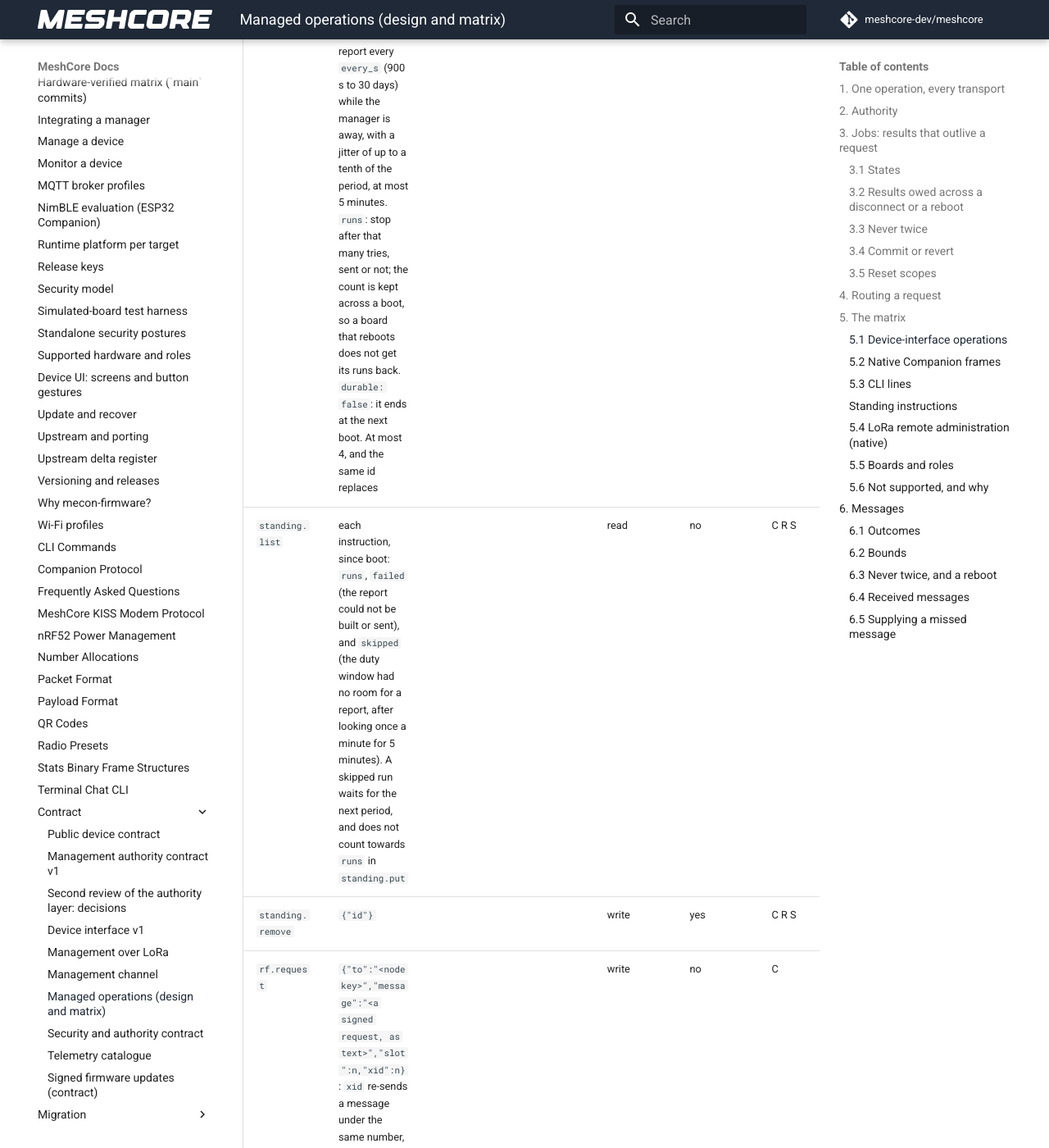
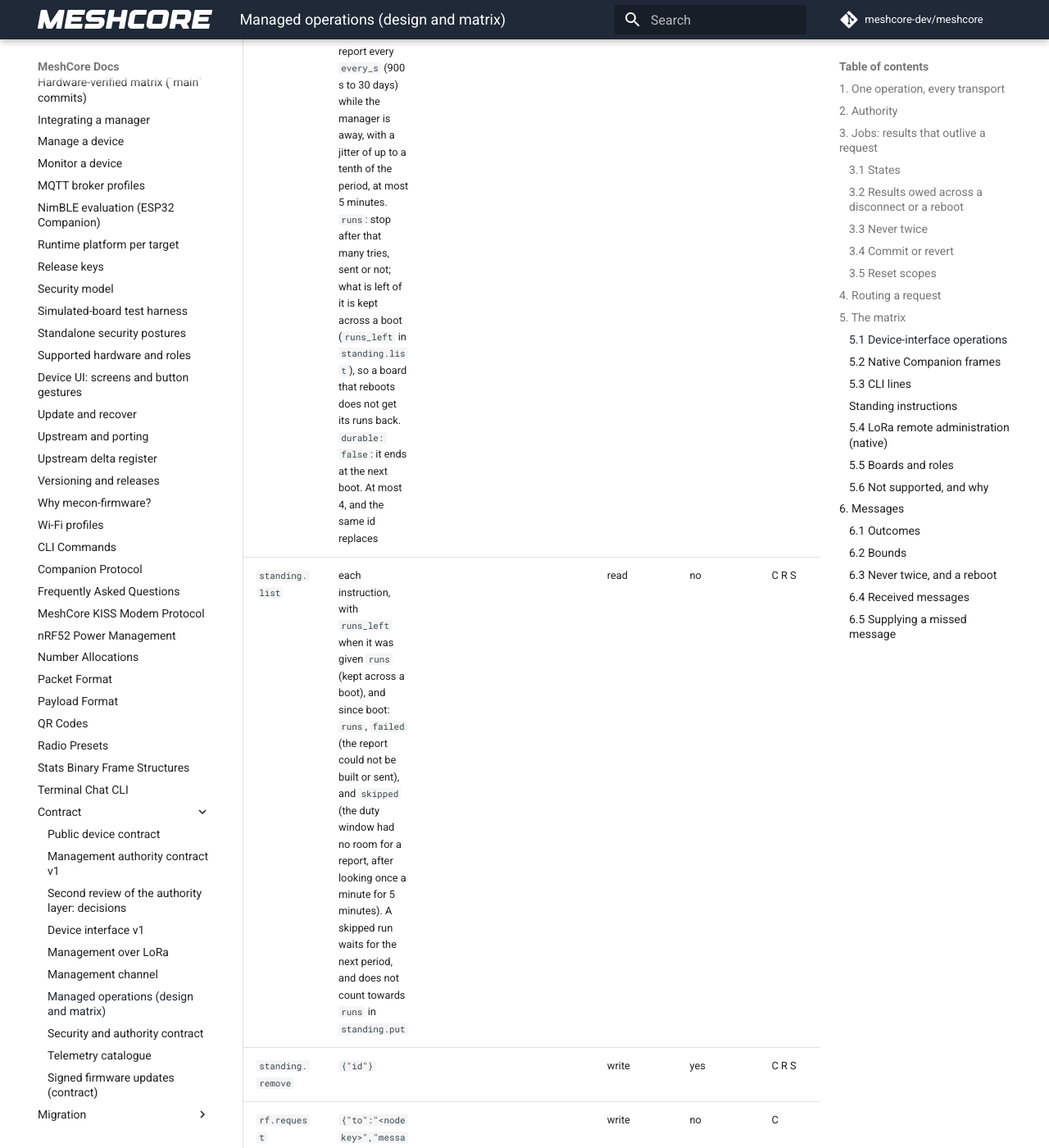
Before and after one commit to hoejriis/mecon-firmware, an MkDocs documentation site: the page built from docs/contract/OPERATIONS.md, in a window 1280 px wide and 1400 px high, scrolled down 11664 px. Shown: the whole window at 82% size. Built offline with MkDocs 1.6.1 and Material for MkDocs 9.7.7, drawn with Linux system fonts in a browser that asks for light colours; comment, search, counter and statistics services are not loaded.

Commit message:
Contract: name runs_left, the part of runs kept across a boot
standing.list counts runs, failed and skipped since boot, so "the count is kept" read as if those
survived too. Only what is left of runs does, and standing.list already returns it as runs_left
(only when runs was given); the contract now names it. Pointed out by mecon-docs.

Co-Authored-By: Claude Opus 5.5 (1M context) <noreply@anthropic.com>

```diff
--- a/docs/contract/OPERATIONS.md
+++ b/docs/contract/OPERATIONS.md
@@ -196,8 +196,8 @@ Legend: **C** Companion, **R** Repeater, **S** Room server. Transports: **USB**
 | `deployment.*` | provisioning, authority updates, record, local unlock | | per [AUTHORITY](AUTHORITY.md) | | C R S | per [AUTHORITY](AUTHORITY.md) |
 | `update.*` | firmware update lifecycle ([UPDATES.md](UPDATES.md)) | | per [UPDATES](UPDATES.md) | | C R S | per [UPDATES](UPDATES.md) |
 | `report.now` | `{"fields":[...],"to":"<node key>"}` or `{"fields":[...],"slot":n}`: one [compact report](TELEMETRY.md) over LoRa. `seq` in the result | | write; `location` needs private | no | C R S | as the table |
-| `standing.put` | `{"id","fields","every_s","runs","durable"}` with `to` or `slot`: send that report every `every_s` (900 s to 30 days) while the manager is away, with a jitter of up to a tenth of the period, at most 5 minutes. `runs`: stop after that many tries, sent or not; the count is kept across a boot, so a board that reboots does not get its runs back. `durable: false`: it ends at the next boot. At most 4, and the same id replaces | | write | yes | C R S | as the table |
-| `standing.list` | each instruction, since boot: `runs`, `failed` (the report could not be built or sent), and `skipped` (the duty window had no room for a report, after looking once a minute for 5 minutes). A skipped run waits for the next period, and does not count towards `runs` in `standing.put` | | read | no | C R S | as the table |
+| `standing.put` | `{"id","fields","every_s","runs","durable"}` with `to` or `slot`: send that report every `every_s` (900 s to 30 days) while the manager is away, with a jitter of up to a tenth of the period, at most 5 minutes. `runs`: stop after that many tries, sent or not; what is left of it is kept across a boot (`runs_left` in `standing.list`), so a board that reboots does not get its runs back. `durable: false`: it ends at the next boot. At most 4, and the same id replaces | | write | yes | C R S | as the table |
+| `standing.list` | each instruction, with `runs_left` when it was given `runs` (kept across a boot), and since boot: `runs`, `failed` (the report could not be built or sent), and `skipped` (the duty window had no room for a report, after looking once a minute for 5 minutes). A skipped run waits for the next period, and does not count towards `runs` in `standing.put` | | read | no | C R S | as the table |
 | `standing.remove` | `{"id"}` | | write | yes | C R S | as the table |
 | `rf.request` | `{"to":"<node key>","message":"<a signed request, as text>","slot":n,"xid":n}`: `xid` re-sends a message under the same number, so the target keeps the frames it has; this Companion carries it to another node over LoRa, on that channel slot or, with no slot, point to point, and the reply comes back on the `rf` stream. It adds no authority: the target verifies the message | | write | no | C | as the caller, per [LORA_MANAGEMENT](LORA_MANAGEMENT.md) |
 
```
